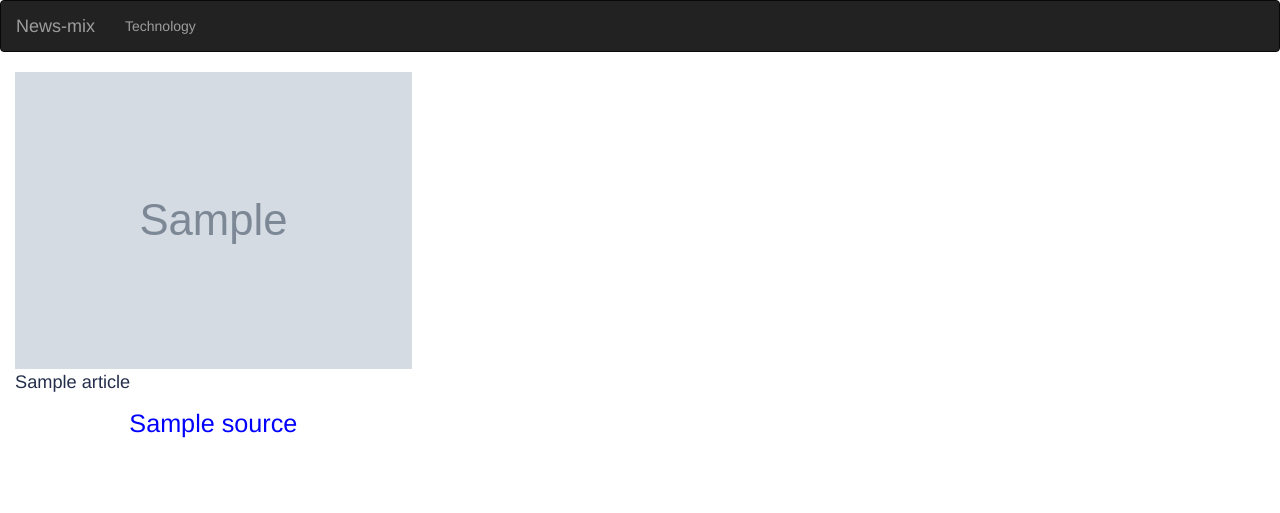
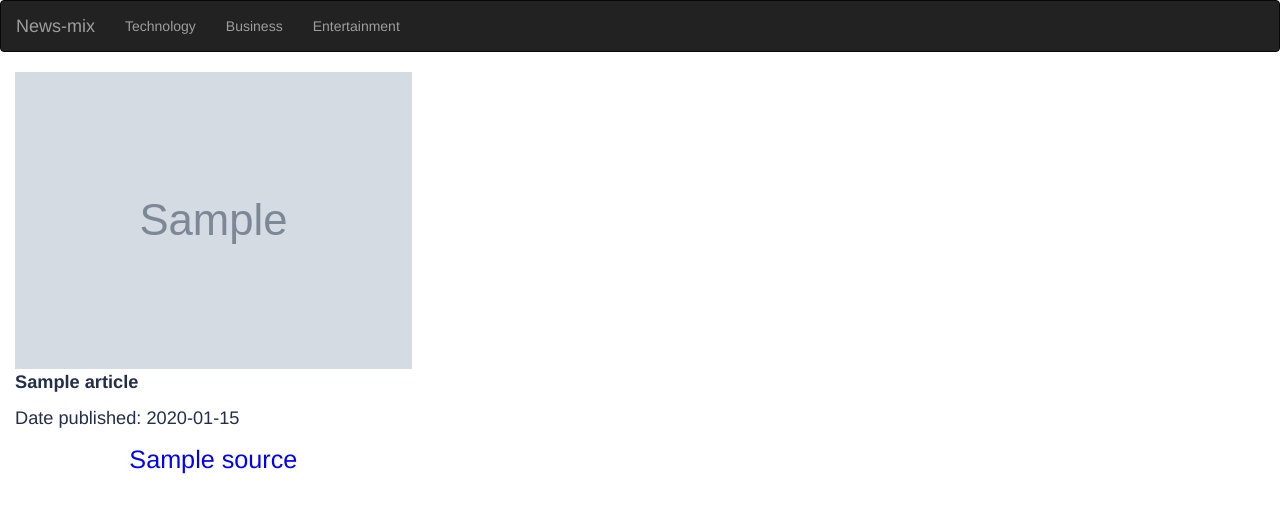
Before and after one commit to Bnabz/news-mix, a Flask app: page /business in a window 1280 px wide. Shown: the top 513 px of the page. Run offline with Flask 2, Linux system fonts and the light colour scheme; grey boxes marked "Sample" are stand-in pictures; a database or web service that is not in the repository returns one stand-in record (values such as "Sample title"); data that the repository does not hold is empty; some libraries are stand-ins or nearby versions.

Commit message:
add README

```diff
--- a/app/main/views.py
+++ b/app/main/views.py
@@ -19,7 +19,7 @@ def biz_articles():
     articles = get_articles("business")
     return render_template('articles.html', articles=articles)
 
-@main.route('/business')
+@main.route('/entertainment')
 def viewb_articles():
     articles = get_articles("entertainment")
     return render_template('articles.html', articles=articles)
--- a/app/templates/macros.html
+++ b/app/templates/macros.html
@@ -8,8 +8,9 @@
         <div class="card col-md-4 ">
             <img src="{{article.urlToImage}}" alt="" class=" card-img-top img-responsive">
             <div class="card-footer">
-                <p style="color:#232e4a;font-size:130%;">{{article.title}}</p>
-                <a href="{{article.url}}" class="htext" style="color:blue; font-size:18px;"><p class="text-center" style="color:blue;font-size:140%;" >{{article.source.name}}</p></a>
+                <p style="color:#232e4a;font-size:130%;"><b>{{article.title}}</b></p>
+                <p style="color:#232e4a;font-size:130%;">Date published: {{article.publishedAt[:10]}}</p>
+                <a href="{{article.url}}" class="htext" style="color:#232e4a; font-size:18px;"><p class="text-center" style="color:blue;font-size:140%;" >{{article.source.name}}</p></a>
             </div>
         </div>
         {% endif %}
@@ -32,7 +33,7 @@
                 </div>
                 <div class="card-body">
                     <p class="desc">{{source.description}}</p>
-                    <p class="cat"><br> <span class="category">Category: </span> {{ source.category }}</p>
+                    <b> <p class="cat"><br> <span class="category">Category: </span> {{ source.category }}</p></b>
                 </div>
 
             </div>
--- a/app/templates/navbar.html
+++ b/app/templates/navbar.html
@@ -7,6 +7,10 @@
         <div class="navbar-collapse collapse">
             <ul class="nav navbar-nav">
                 <li><a href="/technology">Technology</a></li>
+
+                <li><a href="/business">Business</a></li>
+
+                <li><a href="/entertainment">Entertainment</a></li>
         </div>
 
     </div>
```
Also changed, not shown: README.md.
